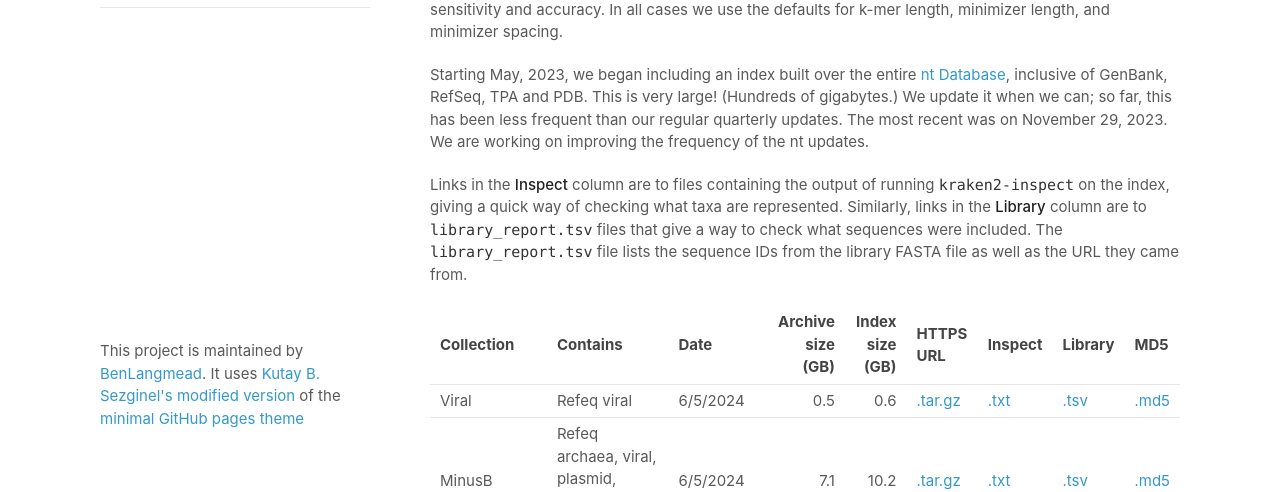
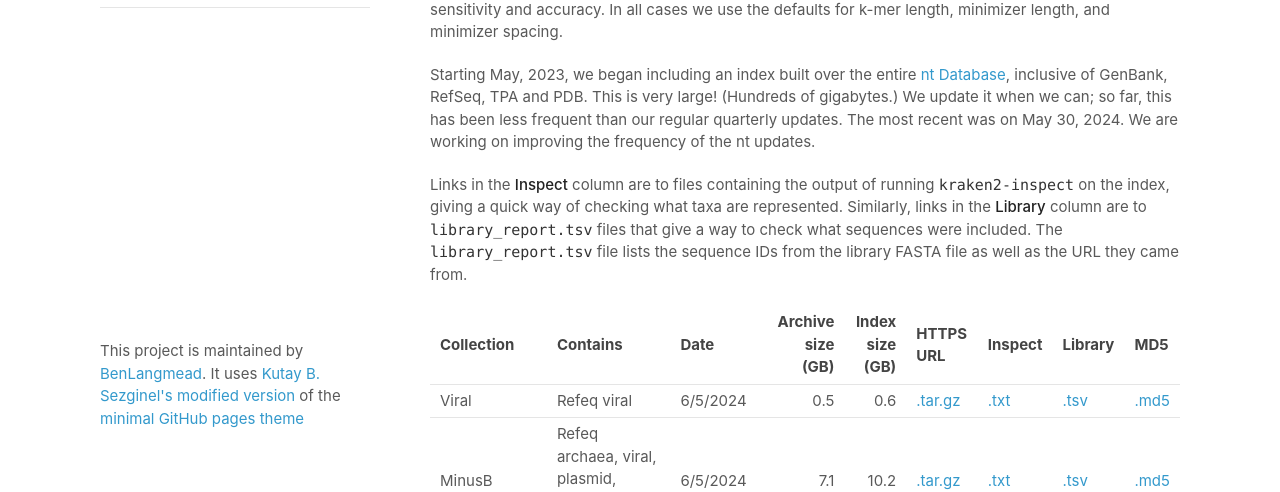
Before and after one commit to BenLangmead/aws-indexes, a Jekyll site: the page built from docs/k2.md, in a window 1280 px wide and 900 px high. Shown: the part 400-892 px from the top of the window. Built offline with Jekyll 4.4.1, drawn with Linux system fonts in a browser that asks for light colours; our own code applies the rules of GitHub Pages for plain Markdown files; some of the changed lines change nothing that is shown; some of the changed text lies outside the part shown.

Commit message:
adding new nt

```diff
--- a/docs/k2.md
+++ b/docs/k2.md
@@ -14,7 +14,7 @@
 This makes the index smaller at the expense of some sensitivity and accuracy.
 In all cases we use the defaults for k-mer length, minimizer length, and minimizer spacing.
 
-Starting May, 2023, we began including an index built over the entire [nt Database](https://www.ncbi.nlm.nih.gov/nucleotide), inclusive of GenBank, RefSeq, TPA and PDB.  This is very large!  (Hundreds of gigabytes.)  We update it when we can; so far, this has been less frequent than our regular quarterly updates.  The most recent was on November 29, 2023.   We are working on improving the frequency of the nt updates.
+Starting May, 2023, we began including an index built over the entire [nt Database](https://www.ncbi.nlm.nih.gov/nucleotide), inclusive of GenBank, RefSeq, TPA and PDB.  This is very large!  (Hundreds of gigabytes.)  We update it when we can; so far, this has been less frequent than our regular quarterly updates.  The most recent was on May 30, 2024.   We are working on improving the frequency of the nt updates.
 
 Links in the **Inspect** column are to files containing the output of running `kraken2-inspect` on the index, giving a quick way of checking what taxa are represented.  Similarly, links in the **Library** column are to `library_report.tsv` files that give a way to check what sequences were included.  The `library_report.tsv` file lists the sequence IDs from the library FASTA file as well as the URL they came from.
 
@@ -34,7 +34,7 @@
 PlusPFP-8              | PlusPFP with DB capped at 8 GB                                          | 6/5/2024   |               5.1 |             7.5 | [.tar.gz][k2_pluspfp_8_20240605]   | [.txt][k2_pluspfp_8_20240605_inspect]   | [.tsv][k2_pluspfp_8_20240605_library]   | [.md5][k2_pluspfp_8_20240605_md5]   |
 PlusPFP-16             | PlusPFP with DB capped at 16 GB                                         | 6/5/2024   |                11 |              15 | [.tar.gz][k2_pluspfp_16_20240605]  | [.txt][k2_pluspfp_16_20240605_inspect]  | [.tsv][k2_pluspfp_16_20240605_library]  | [.md5][k2_pluspfp_16_20240605_md5]  |
 EuPathDB46<sup>2</sup> | Eukaryotic pathogen genomes with contaminants removed                   | 4/18/2023  |               8.4 |              11 | [.tar.gz][k2_eupathdb_20230418]    | [.txt][k2_eupathdb_20230418_inspect]    | N/A                                     | N/A                                 |
-nt Database            | Very large collection, inclusive of GenBank, RefSeq, TPA and PDB        | 11/29/2023 |               550 |             710 | [.tar.gz][k2_nt_20231129]          | [.txt][k2_nt_20231129_inspect]          | [.tsv][k2_nt_20231129_library]          | N/A                                 |
+nt Database            | Very large collection, inclusive of GenBank, RefSeq, TPA and PDB        | 5/30/2024 |               684 |             889 | [.tar.gz][k2_nt_20240530]          | [.txt][k2_nt_20240530_inspect]          | [.tsv][k2_nt_20240530_library]          | [.md5][k2_nt_20240530_md5]                                 |
 
 <!--
 nt Database            | Very large collection, inclusive of GenBank, RefSeq, TPA and PDB        | 5/30/2024  |               683 |             888 | [.tar.gz][k2_nt_20240531]          | [.txt][k2_nt_20240531_inspect]          | [.tsv][k2_nt_20240531_library]          |
@@ -108,11 +108,10 @@
 [k2_pluspfp_16_20240605_md5]: https://genome-idx.s3.amazonaws.com/kraken/pluspfp_16gb_20240605/pluspfp_16gb.md5
 
 
-
-
-[k2_nt_20231129]: https://genome-idx.s3.amazonaws.com/kraken/k2_nt_20231129.tar.gz
-[k2_nt_20231129_inspect]: https://genome-idx.s3.amazonaws.com/kraken/nt_20231129/inspect.txt
-[k2_nt_20231129_library]: https://genome-idx.s3.amazonaws.com/kraken/nt_20231129/library_report.tsv
+[k2_nt_20240530]: https://genome-idx.s3.amazonaws.com/kraken/k2_nt_20240530.tar.gz
+[k2_nt_20240530_inspect]: https://genome-idx.s3.amazonaws.com/kraken/nt_20240530/inspect.txt
+[k2_nt_20240530_library]: https://genome-idx.s3.amazonaws.com/kraken/nt_20240530/library_report.tsv
+[k2_nt_20240530_md5]: https://genome-idx.s3.amazonaws.com/kraken/nt_20240530/nt.md5
 
 
 # Kraken 2 / Bracken 16s RNA indexes
@@ -380,6 +379,12 @@
 
 [k2_nt_20230502]: https://genome-idx.s3.amazonaws.com/kraken/k2_nt_20230502.tar.gz
 
+
+[k2_nt_20231129]: https://genome-idx.s3.amazonaws.com/kraken/k2_nt_20231129.tar.gz
+[k2_nt_20231129_inspect]: https://genome-idx.s3.amazonaws.com/kraken/nt_20231129/inspect.txt
+[k2_nt_20231129_library]: https://genome-idx.s3.amazonaws.com/kraken/nt_20231129/library_report.tsv
+
+
 [k2_viral_20230605_inspect]: https://genome-idx.s3.amazonaws.com/kraken/viral_20230605/inspect.txt
 [k2_minusb_20230605_inspect]: https://genome-idx.s3.amazonaws.com/kraken/minusb_20230605/inspect.txt
 [k2_standard_20230605_inspect]: https://genome-idx.s3.amazonaws.com/kraken/standard_20230605/inspect.txt
```
